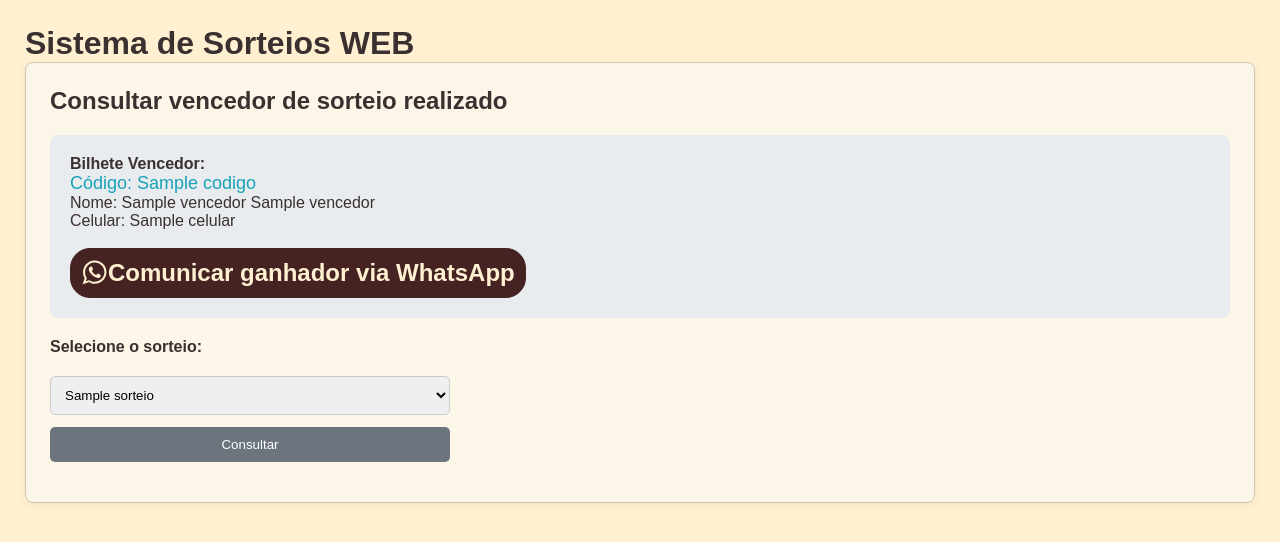
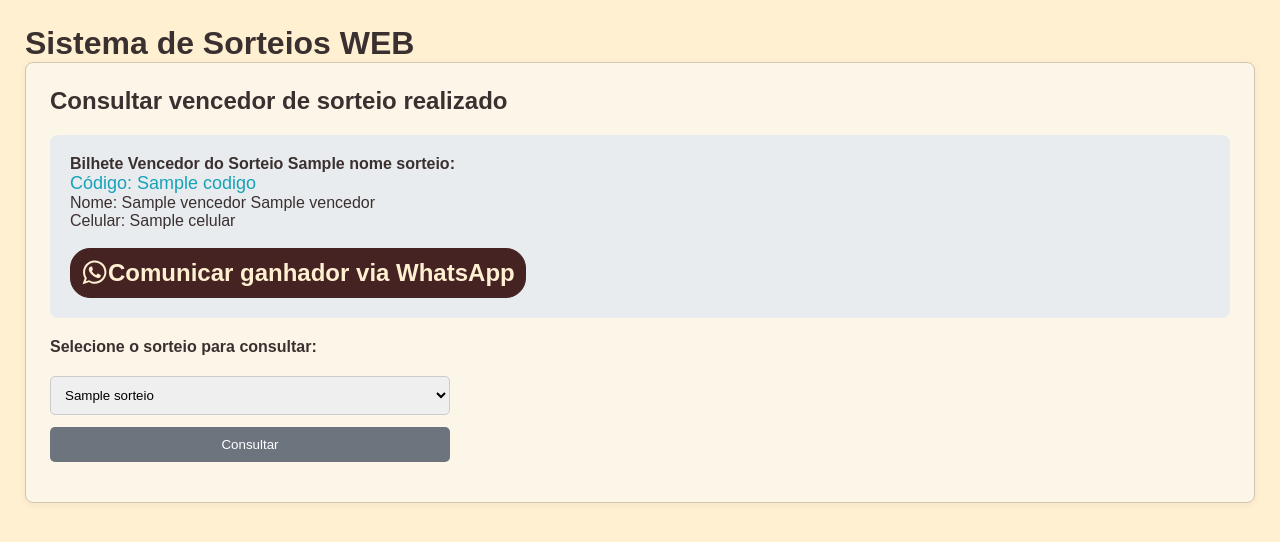
Before and after one commit to AndreScaranto/sorteio_web, a Flask app: template flaskr/templates/admin/consultar_vencedor.html in a window 1280 px wide. Shown: the part 196-738 px from the top of the page. Run offline with Flask 3, Linux system fonts and the light colour scheme; the template is opened without the code that fills it: most values are stand-ins (such as "Sample title", 1, 10 or a date in 2020).

Commit message:
Apresentar o sorteio consultado na página de consultar vencedor de sorteio antigo.

```diff
--- a/flaskr/admin.py
+++ b/flaskr/admin.py
@@ -295,7 +295,7 @@ def consultar_vencedor():
             'admin/consultar_vencedor.html',
             sorteio_escolhido=True,
             vencedor=vencedor,
-            sorteio=sorteio['nome'],
+            nome_sorteio=sorteio['nome'],
             sorteios=sorteios,
             api_whats = api_whats
         )
--- a/flaskr/templates/admin/consultar_vencedor.html
+++ b/flaskr/templates/admin/consultar_vencedor.html
@@ -7,7 +7,7 @@
 
   {% if vencedor %}
     <div style="background-color: #e9ecef; padding: 20px; border-radius: 8px; margin-bottom: 20px;">
-      <p><strong>Bilhete Vencedor:</strong></p>
+      <p><strong>Bilhete Vencedor do Sorteio {{ nome_sorteio }}:</strong></p>
       <p style="font-size: 18px; color: #17a2b8;">Código: {{ vencedor.codigo }}</p>
       <p>Nome: {{ vencedor.nome }} {{ vencedor.sobrenome }}</p>
       <p>Celular: {{ vencedor.celular }}</p>
@@ -17,7 +17,7 @@
   {% endif %}
   {% if sorteios %}
   <form class="formulario" method="post" style="gap: 12px;">
-    <label for="sorteio_id">Selecione o sorteio:</label>
+    <label for="sorteio_id">Selecione o sorteio para consultar:</label>
     <select name="sorteio_id" id="sorteio_id" required style="padding: 10px; border-radius: 5px; border: 1px solid #ccc;">
       {% for sorteio in sorteios %}
         <option value="{{ sorteio.id_sorteio }}">{{ sorteio.nome }}</option>
```
